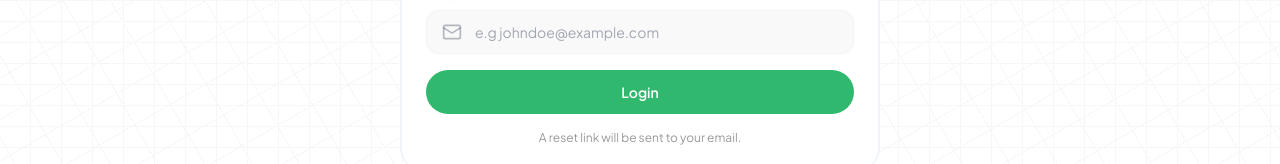
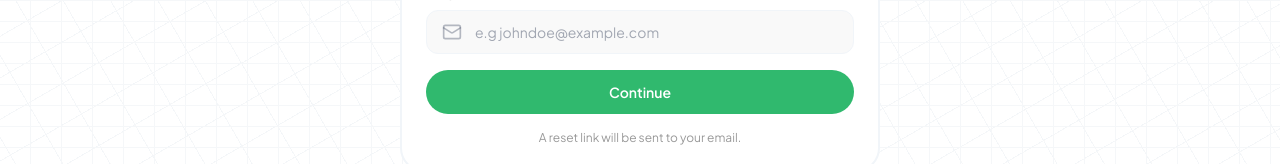
Before and after one commit to learnwithjacksun/gobills, a React (Vite) app in the folder frontend/: page /forgot-password in a window 1280 px wide. Shown: the part 254-418 px from the top of the page. Built offline with nearby package versions, Linux system fonts and the light colour scheme.

Commit message:
Update ForgotPassword component button text for clarity; change "Login" to "Continue" and "Logging in..." to "Sending..."

```diff
--- a/frontend/src/pages/auth/forgot-password.tsx
+++ b/frontend/src/pages/auth/forgot-password.tsx
@@ -26,8 +26,8 @@ export default function ForgotPassword() {
         />
 
         <ButtonWithLoader
-          initialText="Login"
-          loadingText="Logging in..."
+          initialText="Continue"
+          loadingText="Sending..."
           className="btn-primary text-sm font-semibold h-11 rounded-full w-full"
         />
 
```
